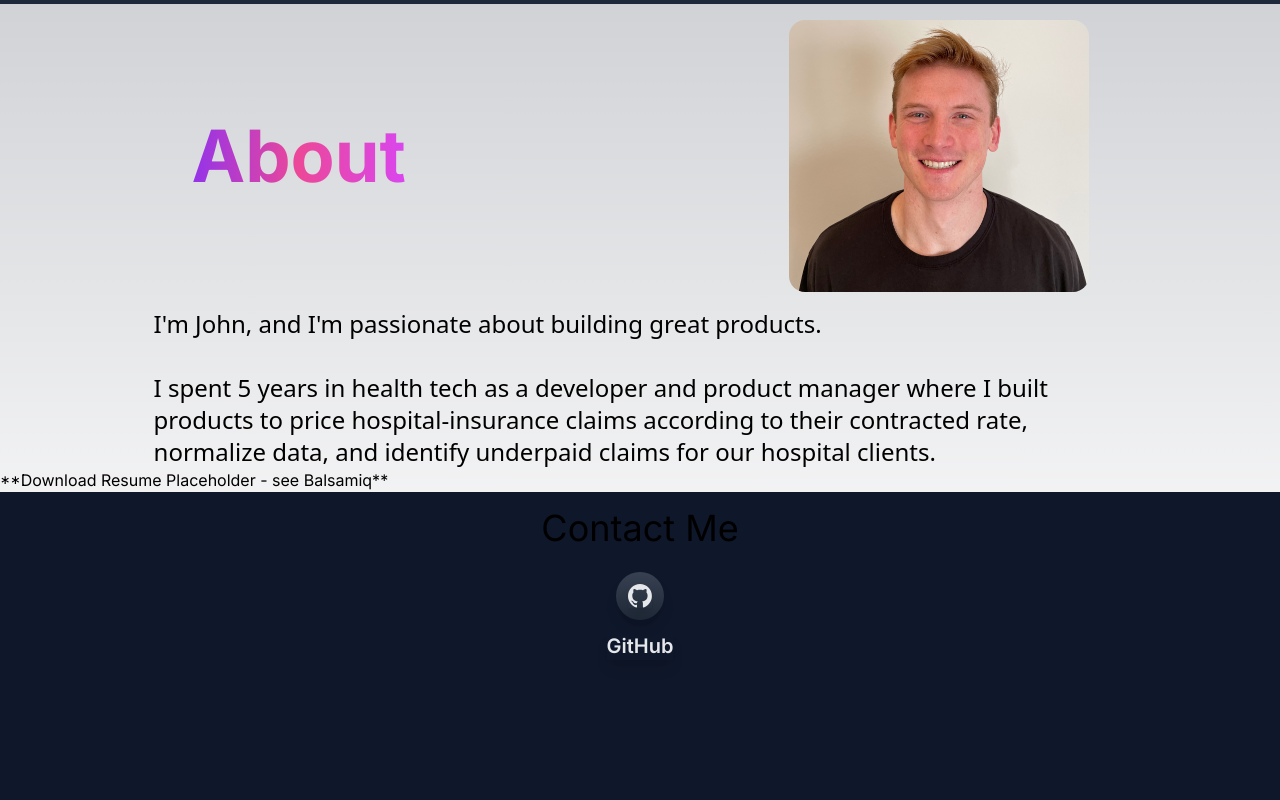
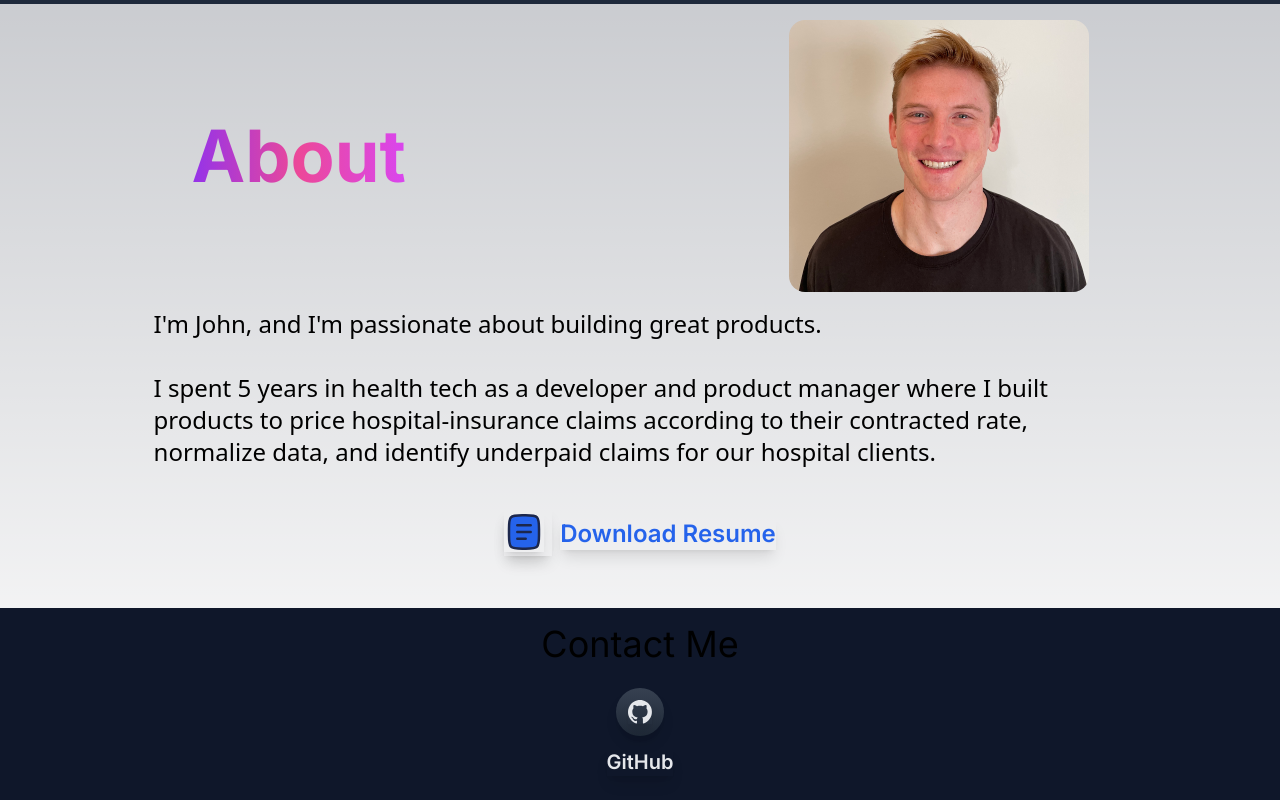
Before and after one commit to johnwdunn20/personal-website, a Next.js app: page / in a window 1280 px wide. Shown: the part 2852-3652 px from the top of the page. Before the commit the page ends 3536 px from the top, so only its background shows below. Built offline with nearby package versions, Linux system fonts and the light colour scheme.

Commit message:
added resume

```diff
--- a/src/components/About.tsx
+++ b/src/components/About.tsx
@@ -1,38 +1,84 @@
-import React from 'react'
-import Image from 'next/image'
-import headshot from '/assets/headshot.png'
+import React from "react";
+import Image from "next/image";
 
 const About = () => {
   return (
-    <section id='about' className='flex flex-col'>
+    <section id="about" className="flex flex-col">
       {/* Header and image */}
-      <div className='flex items-center justify-around'>
-        <h1 className='font-bold text-7xl m-4 bg-gradient-to-r from-purple-600 via-pink-500 to-fuchsia-500 bg-clip-text text-transparent'>About</h1>
+      <div className="flex items-center justify-around">
+        <h1 className="font-bold text-7xl m-4 bg-gradient-to-r from-purple-600 via-pink-500 to-fuchsia-500 bg-clip-text text-transparent">
+          About
+        </h1>
         <Image
-          src={'/assets/headshot.png'}
+          src={"/assets/headshot.png"}
           width={300}
           height={300}
-          alt='Profile Picture'
-          className='rounded-2xl m-4'
+          alt="Profile Picture"
+          className="rounded-2xl m-4"
         />
       </div>
       {/* Text */}
-      <div className='flex flex-col  items-center justify-between mx-8  font-sans text-2xl'>
-        <p className='lg:w-[80%]'>
+      <div className="flex flex-col  items-center justify-between mx-8  font-sans text-2xl">
+        <p className="lg:w-[80%]">
           {`I'm John, and I'm passionate about building great products.`}
         </p>
         <br />
-        <p className='lg:w-[80%]'>
+        <p className="lg:w-[80%]">
           {`I spent 5 years in health tech as a developer and product manager where I built products to price hospital-insurance claims according to their contracted rate, normalize data, and identify underpaid claims for our hospital clients.`}
         </p>
       </div>
       {/* Resume Download */}
-      <div>
-        **Download Resume Placeholder - see Balsamiq**
+      <div className="flex justify-center items-center m-8">
+        <a
+          className="relative before:content-['']before:absolute before:-z-10 before:inset-0 p-2 group flex items-center justify-center"
+          href={"/assets/resume.pdf"}
+          download={'John Dunn Resume.pdf'}
+          target="_blank"
+        >
+          <div className="relative h-12 w-12 flex items-center justify-center shadow-lg mb-3 transition-transform duration-200 ease-in-out ">
+            <svg
+              viewBox="0 0 24 24"
+              fill="none"
+              xmlns="http://www.w3.org/2000/svg"
+              className="fill-blue-600 shadow-lg group-hover:fill-blue-400 mr-2"
+            >
+
+                <path
+                  d="M3 10C3 6.22876 3 4.34315 4.17157 3.17157C5.34315 2 7.22876 2 11 2H13C16.7712 2 18.6569 2 19.8284 3.17157C21 4.34315 21 6.22876 21 10V14C21 17.7712 21 19.6569 19.8284 20.8284C18.6569 22 16.7712 22 13 22H11C7.22876 22 5.34315 22 4.17157 20.8284C3 19.6569 3 17.7712 3 14V10Z"
+                  stroke="#1C274C"
+                  stroke-width="1.5"
+
+                ></path>{" "}
+                <path
+                  d="M8 12H16"
+                  stroke="#1C274C"
+                  stroke-width="1.5"
+                  stroke-linecap="round"
+                  fillRule="nonzero"
+                ></path>{" "}
+                <path
+                  d="M8 8H16"
+                  stroke="#1C274C"
+                  stroke-width="1.5"
+                  stroke-linecap="round"
+                  fillRule="nonzero"
+                ></path>{" "}
+                <path
+                  d="M8 16H13"
+                  stroke="#1C274C"
+                  stroke-width="1.5"
+                  stroke-linecap="round"
+                  fillRule="nonzero"
+                ></path>{" "}
+            </svg>
+          </div>
+          <div className="font-uncut-sans shadow-lg text-blue-600 font-semibold group-hover:text-blue-400 text-2xl ml-2 mb-2">
+            Download Resume
+          </div>
+        </a>
       </div>
+    </section>
+  );
+};
 
-    </section>
-  )
-}
-
-export default About
+export default About;
```
Also changed, not shown: 1 other file (tests, documents, lock files or other folders).
